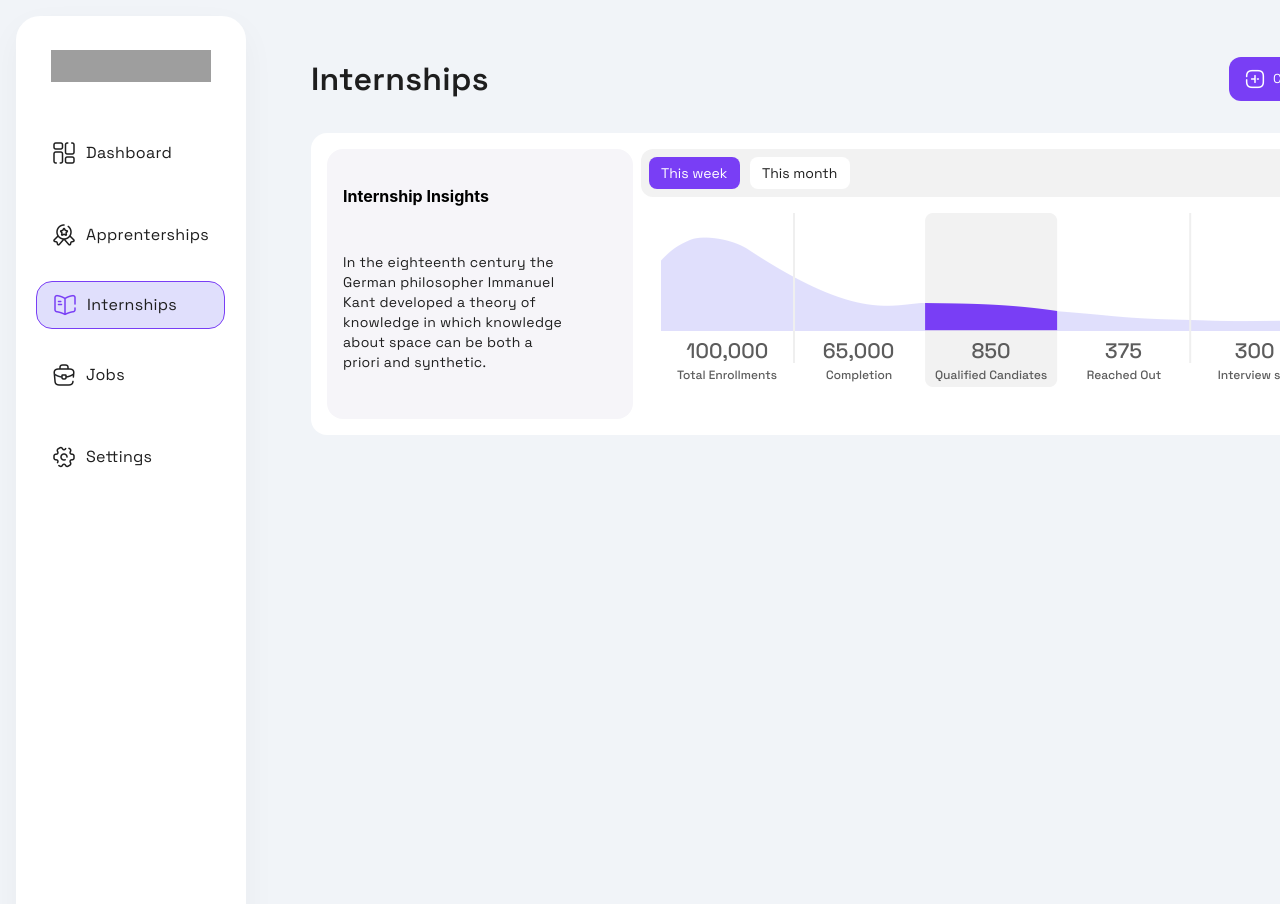
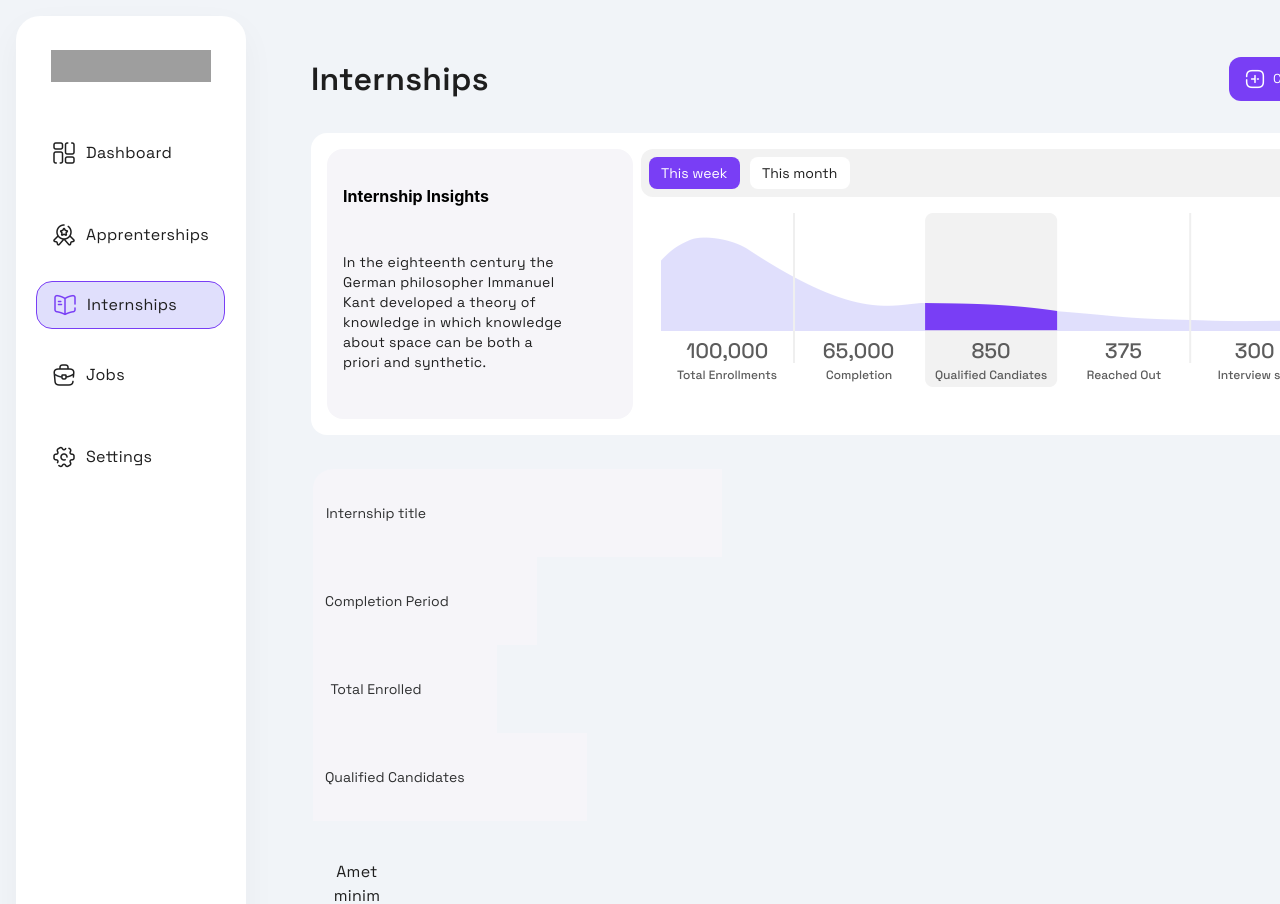
Before and after one commit to OmarAtaya/InternshipFlow, a React (Create React App) app: page / in a window 1280 px wide. Shown: the top 904 px of the page. Built offline with nearby package versions, Linux system fonts and the light colour scheme; grey boxes are pictures that could not be loaded.

Commit message:
Saving Internship file changes

```diff
--- a/src/App.js
+++ b/src/App.js
@@ -1,5 +1,6 @@
 import './App.css';
 import Graph from './Components/graph';
+import Internships from './Components/internships';
 import Sidebar from './Components/sideBar';
 import Image from './Images/add-square.png';
 
@@ -15,6 +16,7 @@ export default function App() {
           </button>
         </div>
         <Graph/>
+        <Internships/>
       </div>
       <Sidebar/>
 
--- a/src/Components/internships.css
+++ b/src/Components/internships.css
@@ -0,0 +1,80 @@
+table{
+    width: 1135px;
+    height: 536px;
+}
+
+h2{
+    width: 102px;
+    height: 24px;
+
+    font-family: 'Space Grotesk';
+    font-style: normal;
+    font-weight: 500;
+    font-size: 14px;
+    line-height: 24px;
+    white-space: nowrap;
+    /* identical to box height, or 171% */
+
+    font-feature-settings: 'liga' off;
+
+    /* Text/Text - 01 */
+
+    color: #2F3031;
+}
+
+.Table-title{
+    display: flex;
+    flex-direction: row;
+    justify-content: space-between;
+    align-items: center;
+    padding: 16px 12px;
+    gap: 56px;
+
+    width: 385px;
+    height: 56px;
+
+    background: #F6F5F9;
+    border-radius: 20px 0px 0px 0px;
+}
+
+.Table-period{
+    display: flex;
+    flex-direction: row;
+    justify-content: space-between;
+    align-items: center;
+    padding: 16px 12px;
+    gap: 56px;
+
+    width: 200px;
+    height: 56px;
+
+    background: #F6F5F9;
+}
+
+.Table-enrolled{
+    display: flex;
+    flex-direction: row;
+    justify-content: space-between;
+    align-items: center;
+    padding: 16px 12px;
+    gap: 56px;
+
+    width: 160px;
+    height: 56px;
+
+    background: #F6F5F9;
+}
+
+.Table-qualified{
+    display: flex;
+    flex-direction: row;
+    justify-content: space-between;
+    align-items: center;
+    padding: 16px 12px;
+    gap: 56px;
+
+    width: 250px;
+    height: 56px;
+
+    background: #F6F5F9;
+}
--- a/src/Components/internships.js
+++ b/src/Components/internships.js
@@ -2,21 +2,63 @@ import './internships.css';
 
 export default function Internships() {
   return (
-    <div className="App">
-      <header className="App-header">
-        <img src={logo} className="App-logo" alt="logo" />
-        <p>
-          Edit <code>src/App.js</code> and save to reload.
-        </p>
-        <a
-          className="App-link"
-          href="https://reactjs.org"
-          target="_blank"
-          rel="noopener noreferrer"
-        >
-          Learn React
-        </a>
-      </header>
+    <div className="Internships">
+      <table>
+        <tr>
+            <th className="Table-title">
+                <h2>Internship title</h2>
+                <img src="" className="Title-button" alt=""/>
+            </th>
+            <th className="Table-period">
+                <h2>Completion Period</h2>
+                <img src="" className="Period-button" alt=""/>
+            </th>
+            <th className="Table-enrolled">
+                <h2>Total Enrolled</h2>
+                <img src="" className="Enrolled-button" alt=""/>
+            </th>
+            <th className="Table-qualified">
+                <h2>Qualified Candidates</h2>
+                <img src="" className="Qualified-button" alt=""/>
+            </th>
+            <th>
+
+            </th>
+        </tr>
+        <tr>
+            <th>
+                <h3>Product Design GVI</h3>
+                <p>Amet minim mollit non deserunt est sit aliqua dolor do amet sint.</p>
+            </th>
+            <th>
+                <h3>120 days</h3>
+                <p>(created on 10/12/2021)</p>
+            </th>
+            <th>
+                <div>20,000</div>
+            </th>
+            <th>
+                <img src="" className="Qualified-graph" alt=""/>
+            </th>
+            <th>
+            <img src="" className="Table-chart" alt=""/>
+            <img src="" className="Table-profile" alt=""/>
+            <img src="" className="Table-more" alt=""/>
+            </th>
+        </tr>
+        <tr>
+
+        </tr>
+        <tr>
+
+        </tr>
+        <tr>
+
+        </tr>
+        <tr>
+
+        </tr>
+      </table>
     </div>
   );
 }
```
